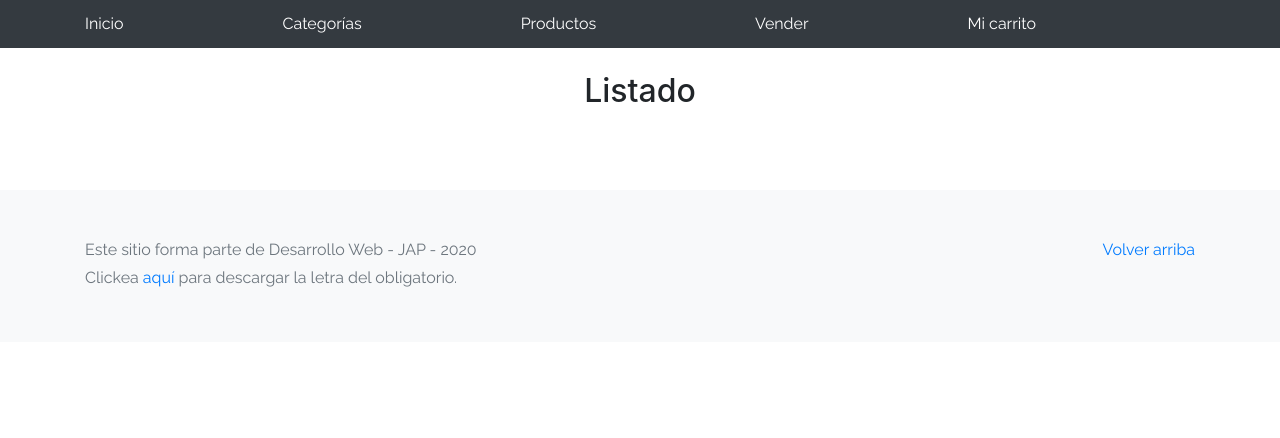
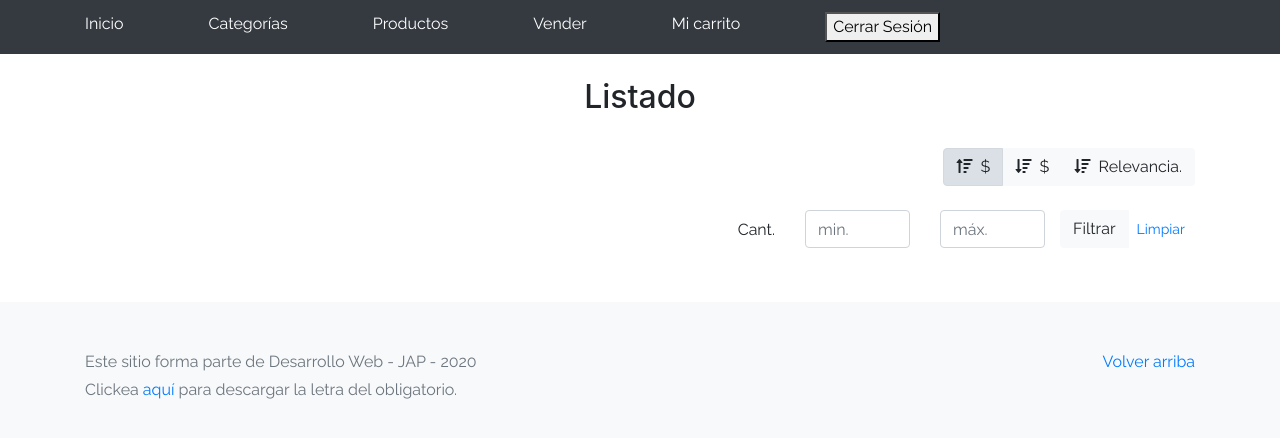
Before and after one commit to daianaestefani/repo-github, a plain HTML site: page products.html in a window 1280 px wide. Drawn offline with Linux system fonts and the light colour scheme; no server answers.

Commit message:
Add files via upload
agregando funciones para "products.html"
segun pedido de entrega 2:

*Aplicar filtros a partir de rango de precio definido.

*Agregar las funcionalidades de orden:
     ascendente y descendente en función del precio
     y descendente en función de la relevancia.

*En la barra de navegación superior,
    se agregó en la esquina superior derecha el nombre del usuario ingresado
    en la pantalla de inicio de sesión.

```diff
--- a/products.html
+++ b/products.html
@@ -24,8 +24,12 @@
         <a class="py-2 d-none d-md-inline-block" href="products.html">Productos</a>    <!--PRODUCTOS-->
         <a class="py-2 d-none d-md-inline-block" href="sell.html">Vender</a>           <!--VENDER-->
         <a class="py-2 d-none d-md-inline-block" href="cart.html">Mi carrito</a>       <!--MI CARRITO-->
-        <a class="py-2 d-none d-md-inline-block"> <span id="sesion"></span> </a>       <!--nombre usuario-->
-      </div>
+
+        <a class="py-2 d-none d-md-inline-block"> <button class="logout-btn" onclick="cerrarsesion();"> Cerrar Sesión</button> <!--boton Cerrar Sesión--> </a>
+
+        <a class="py-2 d-none d-md-inline-block"> <span id="sesion"></span> </a> <!--nombre usuario-->
+        <a class="py-2 d-none d-md-inline-block"> <a href="#" onclick="signOut();"> </a>  </a>
+        </div>
     </nav>
 
     <script>
@@ -42,15 +46,75 @@
     </div>-->
     <!--MENU, MOSTRANDO LISTADO PRODUCTOS-->
     <main role="main" class="pb-5">
-      <div class="text-center p-4"> <h2>Listado</h2>  </div>
+      <div class="text-center p-4">
+        <h2>Listado</h2>
+      </div>
+
       <div class="container">
-        <div class="row"> <div class="list-group" id="pro-list-container"></div>  </div>
-      </div>
+
+          <div class="row" >          <!-- radio buttons para ordenar busquedas-->
+              <div class="col text-right">
+
+                  <div class="btn-group btn-group-toggle mb-4" data-toggle="buttons">
+
+                    <label class="btn btn-light active" id="sortAsc" >               <!--  label,   para usar,   ordenar A-Z... con $ -->
+                      <input type="radio" name="opcion" autocomplete="off" checked> <!--uso id de label (sortAsc) para busqueda y orden(sortAsc)-->
+                      <span> <i class="fas fa-sort-amount-up mr-1"> </i> $ </span><!--  Para mostrar la imagen de ascendente  -->
+                    </label>
+
+                      <label class="btn btn-light " id="sortDesc" >        <!--  label,   para usar,   ordenar Z-A ... con $ -->
+                          <input type="radio" name="opcion" autocomplete="off" checked>  <!--uso id de label (sortDesc) para busqueda y orden(sortDesc)-->
+                          <span> <i class="fas fa-sort-amount-down mr-1"> </i>    </span>$  <!--  Para mostrar la imagen de descendente  -->
+                      </label>
+
+                      <!-- label,  para usar, ordenar Relevancia (cantidad...) ... con $ -->
+                      <label class="btn btn-light " id="sortByCount" >     <!--uso id de label (sortByCount) para busqueda y orden(sortByCount)-->
+                          <input type="radio" name="opcion" autocomplete="off">
+                          <span>
+                            <i class="fas fa-sort-amount-down mr-1"></i>    <!--  Para mostrar la imagen de descendente  -->
+                            Relevancia.
+                          </span>
+                      </label>
+
+                  </div> <!--         <div class="btn-group btn-group-toggle mb-4" data-toggle="buttons">      -->
+              </div> <!--    <div class="col text-right">    -->
+          </div> <!-- <div class="row"> -->
+          <!-- // radio buttons para ordenar busquedas-->
+
+          <div class="row justify-content-end">
+            <div class="col-md-6"></div>
+              <div class="col-md-6 col-sm-12 mb-1 container">
+                <div class="row container p-0 m-0">
+                  <div class="col">
+                    <p class="font-weight-normal text-right my-2">Cant.</p>
+                  </div>
+                  <div class="col">
+                    <input class="form-control" type="number" placeholder="min." id="rangeFilterCountMin">
+                  </div>
+                  <div class="col">
+                    <input class="form-control" type="number" placeholder="máx." id="rangeFilterCountMax">
+                  </div>
+                  <div class="col-3 p-0">
+                    <div class="btn-group" role="group">
+                      <button class="btn btn-light btn-block" id="rangeFilterCount">Filtrar</button>
+                      <button class="btn btn-link btn-sm" id="clearRangeFilter">Limpiar</button>
+                    </div>
+                  </div>
+                </div>
+              </div>
+          </div>
+
+        <div class="row">
+          <div class="list-group" id="pro-list-container"> </div>
+        </div>
+
+      </div> <!--      <div class="container"> -->
+
     </main>
 
     <footer class="text-muted bg-light">
       <div class="container">
-      <p class="float-right"> <a href="#">Volver arriba</a> </p>
+        <p class="float-right"> <a href="#">Volver arriba</a> </p>
         <p>Este sitio forma parte de Desarrollo Web - JAP - 2020</p>
         <p>Clickea <a target="_blank" href="Letra.pdf">aquí</a> para descargar la letra del obligatorio.</p>
         </div>
```
